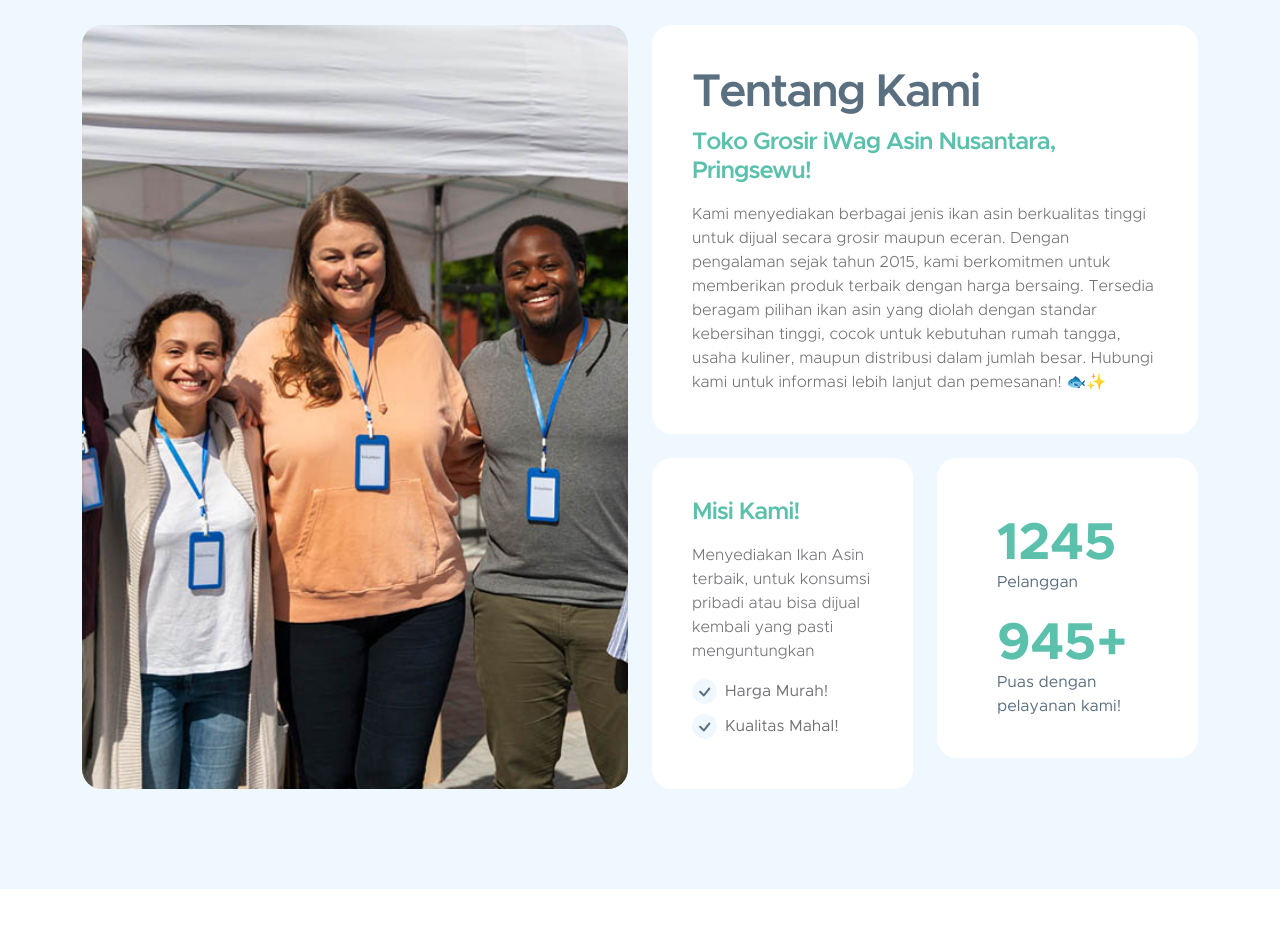
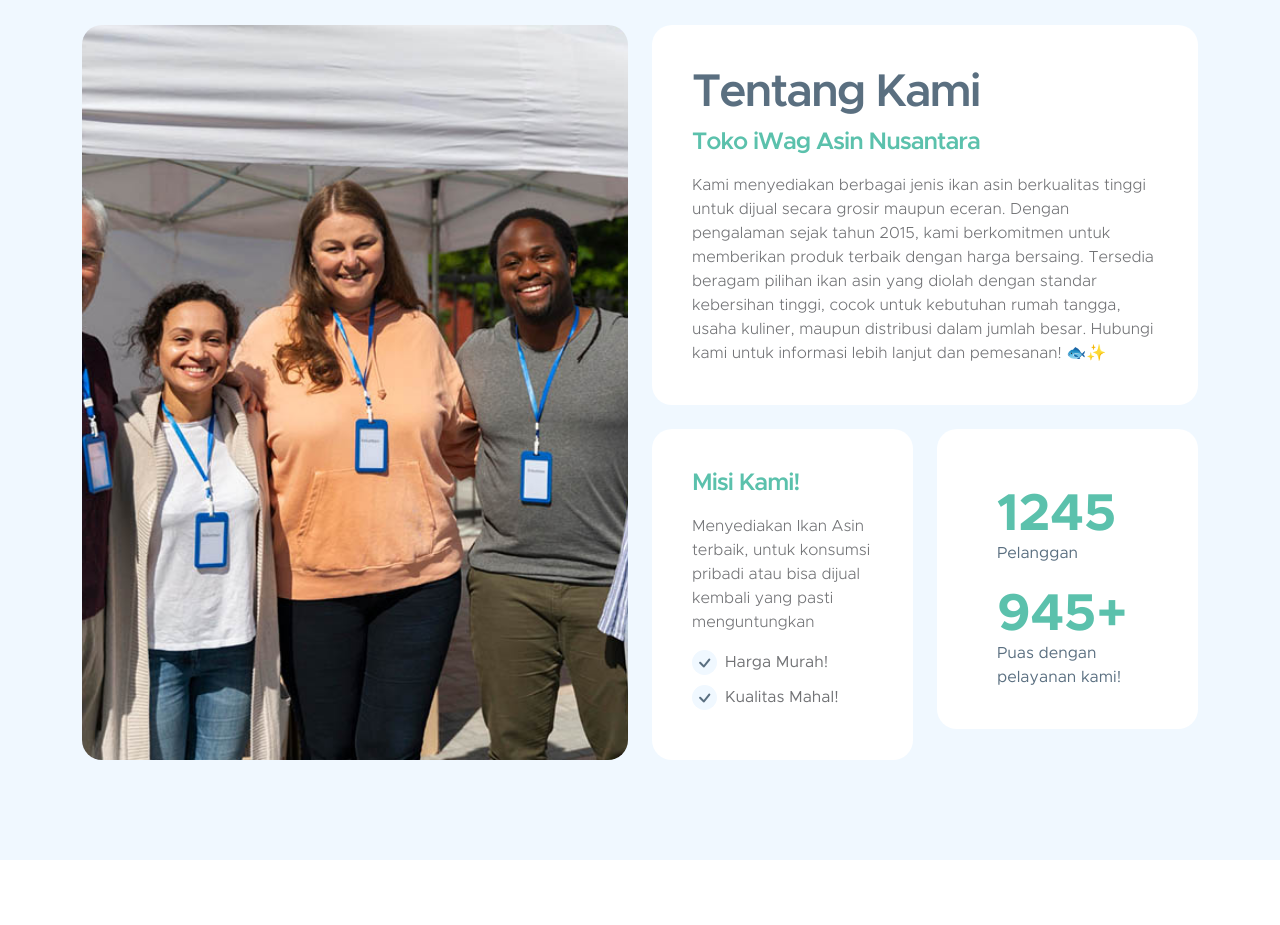
Before and after one commit to Simbah-Research/yogi-preview, a plain HTML site: page index.html in a window 1280 px wide. Shown: the part 1460-2385 px from the top of the page. Drawn offline with Linux system fonts and the light colour scheme.

Commit message:
Update index.html

```diff
--- a/index.html
+++ b/index.html
@@ -246,7 +246,7 @@
                             <div class="custom-text-box">
                                 <h2 class="mb-2">Tentang Kami</h2>
 
-                                <h5 class="mb-3">Toko Grosir iWag Asin Nusantara, Pringsewu!</h5>
+                                <h5 class="mb-3">Toko iWag Asin Nusantara</h5>
 
                                 <p class="mb-0">Kami menyediakan berbagai jenis ikan asin berkualitas tinggi untuk dijual secara grosir maupun eceran. Dengan pengalaman sejak tahun 2015, kami berkomitmen untuk memberikan produk terbaik dengan harga bersaing. Tersedia beragam pilihan ikan asin yang diolah dengan standar kebersihan tinggi, cocok untuk kebutuhan rumah tangga, usaha kuliner, maupun distribusi dalam jumlah besar. Hubungi kami untuk informasi lebih lanjut dan pemesanan! 🐟✨</p>
                             </div>
```
